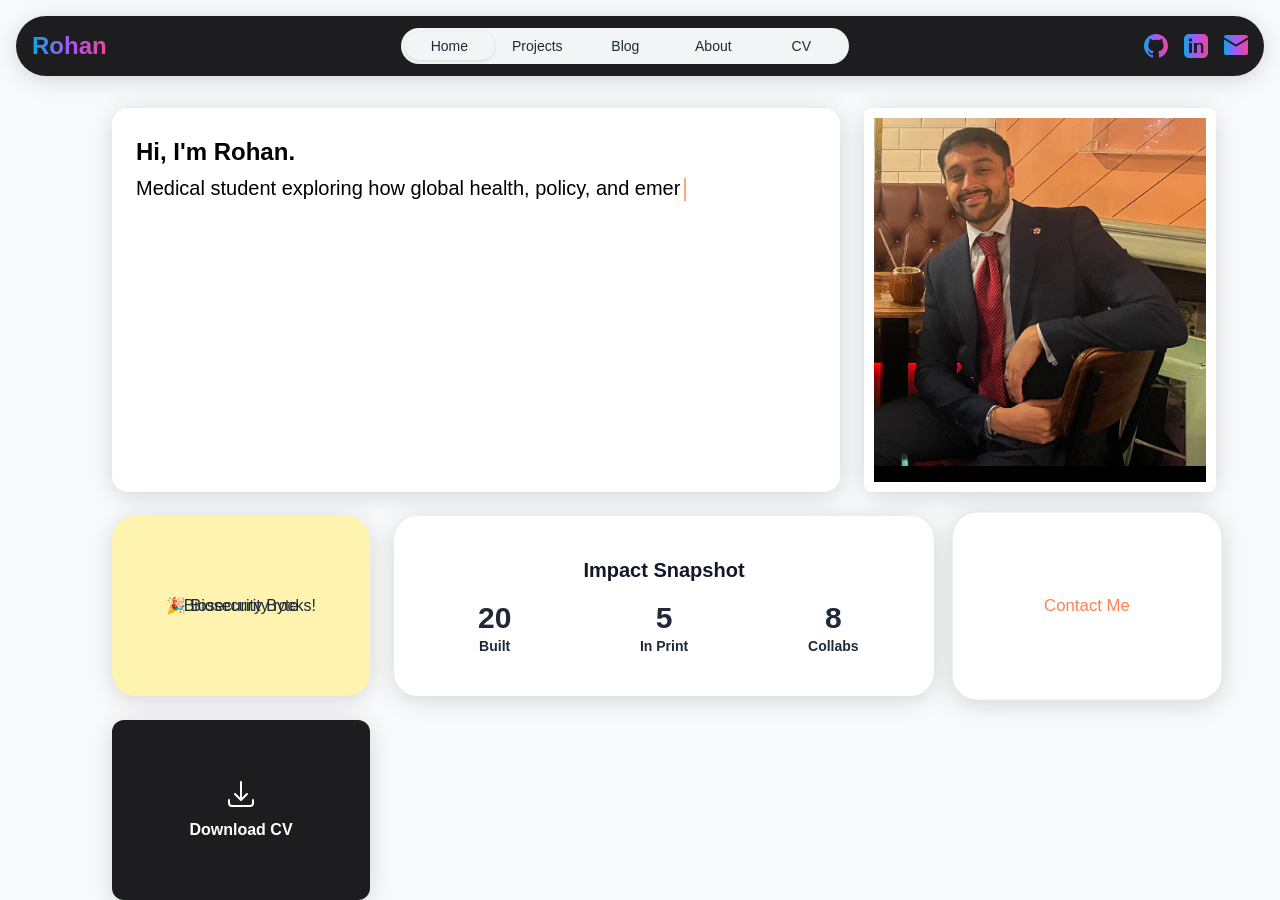
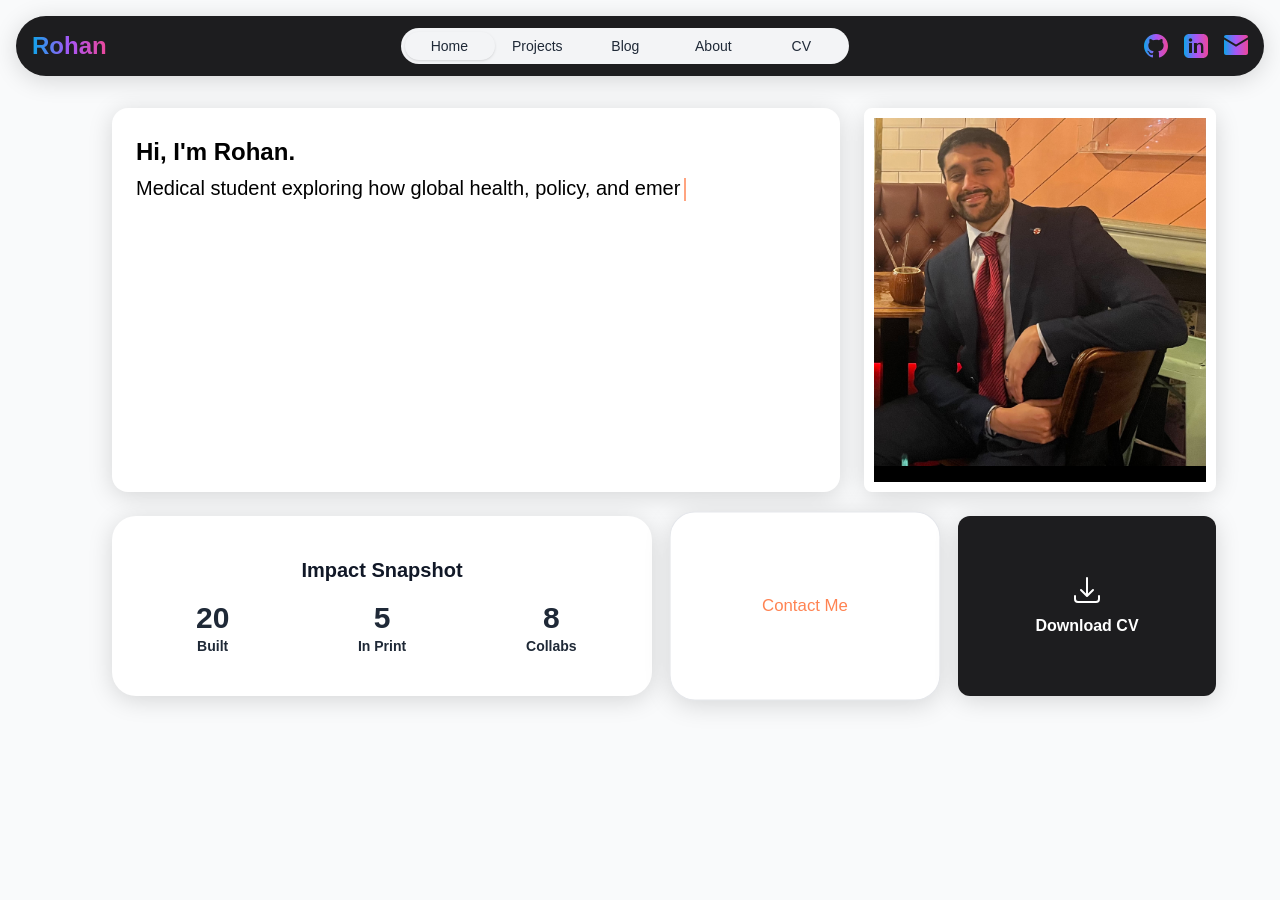
Before and after one commit to SUPA5INGH/personal-website, a Next.js app: page / in a window 1280 px wide. After the commit the page ends 800 px from the top, so only its background shows below. Built offline with nearby package versions, Linux system fonts and the light colour scheme.

Commit message:
Update index.tsx

```diff
--- a/pages/index.tsx
+++ b/pages/index.tsx
@@ -102,22 +102,6 @@ export default function Home() {
 
             <PolaroidSelfieTile className="col-span-12 lg:col-span-4 row-span-2" />
 
-            <BentoTile
-              className="relative bg-pastel-yellow cursor-pointer col-span-12 lg:col-span-3"
-
-              onClick={() => setFlipped(!flipped)}
-            >
-              <div
-                className={`relative w-full h-full [transform-style:preserve-3d] transition-transform duration-500 ${flipped ? 'rotate-y-180' : ''}`}
-              >
-                <div className="absolute inset-0 backface-hidden flex items-center justify-center">
-                  Biosecurity Byte
-                </div>
-                <div className="absolute inset-0 rotate-y-180 backface-hidden flex items-center justify-center">
-                  🎉 Biosecurity rocks!
-                </div>
-              </div>
-            </BentoTile>
 
 
             <section className="rounded-3xl bg-white p-6 shadow-elev flex flex-col items-center justify-center text-center col-span-12 lg:col-span-6 hover:scale-105 transition-transform motion-safe:hover:animate-fall">
```
